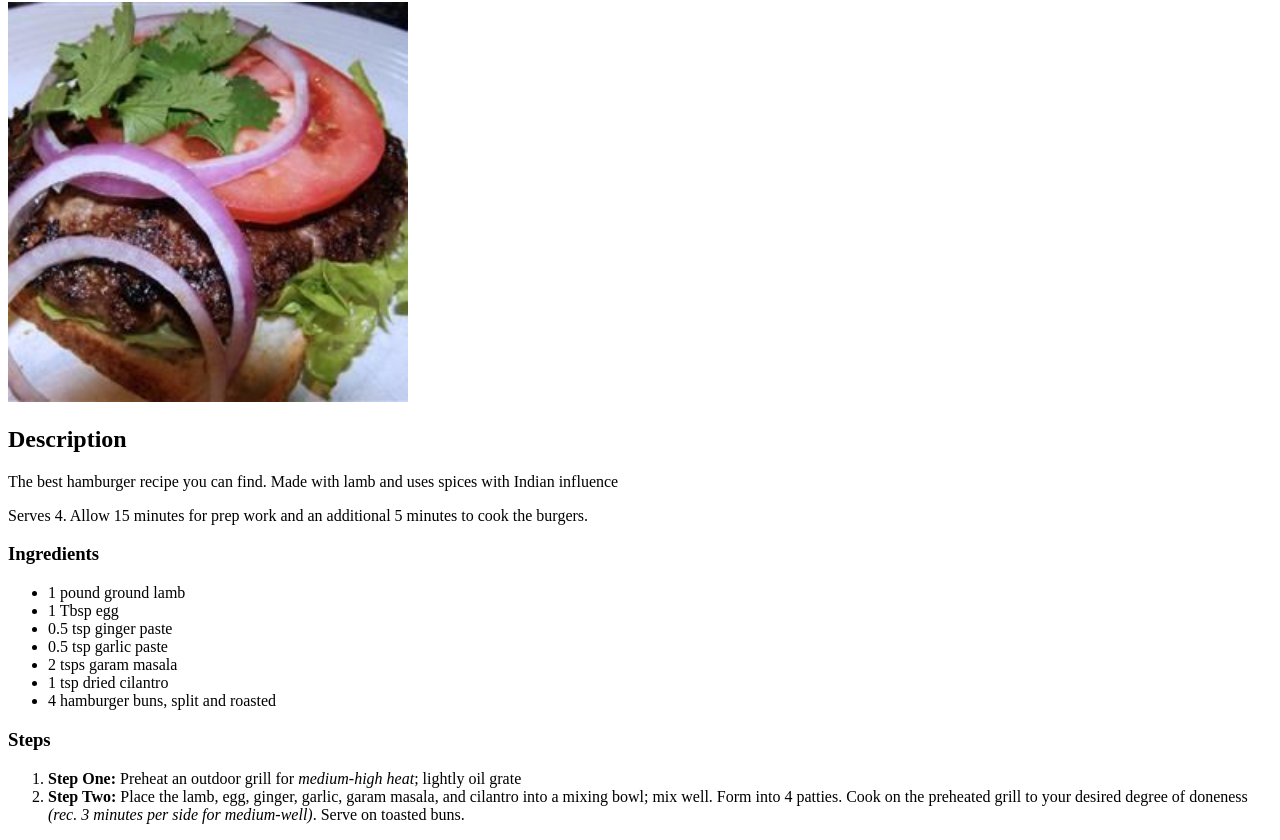
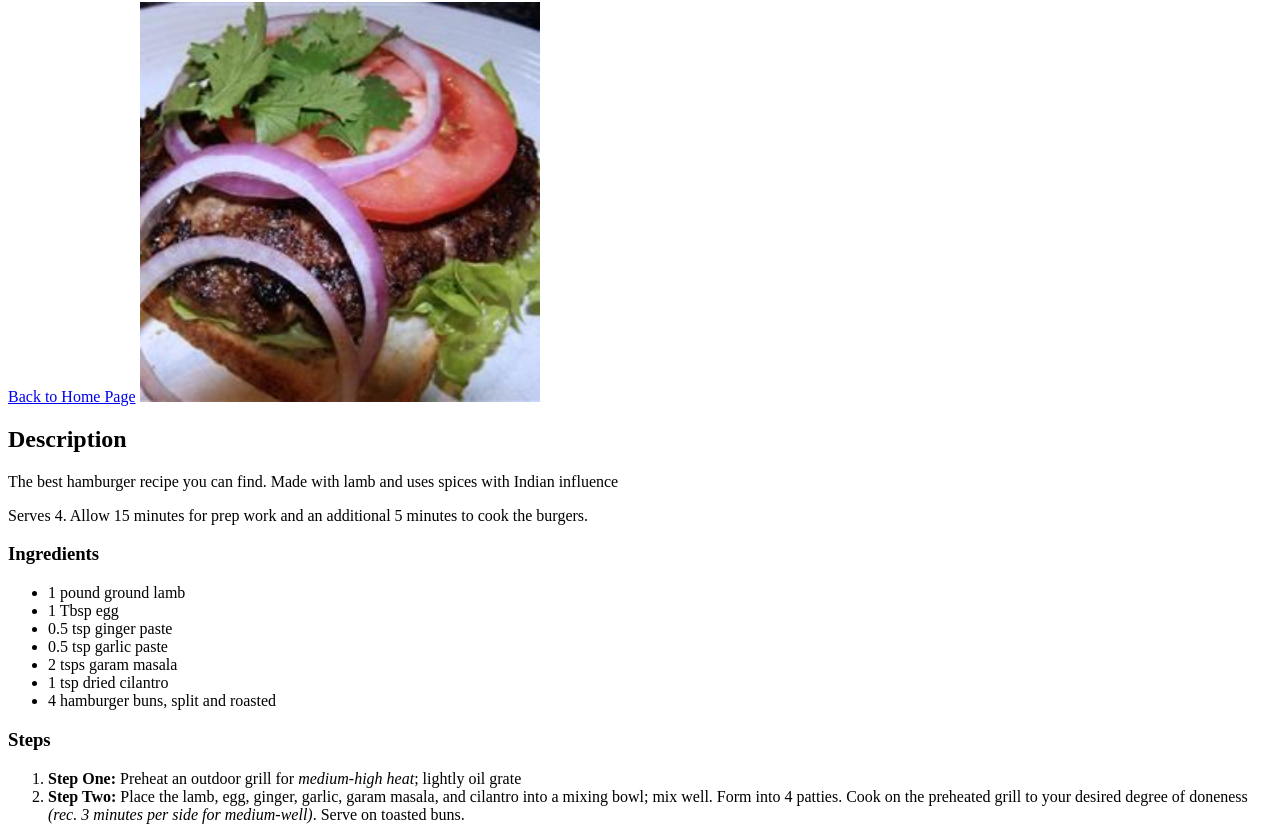
Before and after one commit to christien07/odin-recipes, a plain HTML site: page recipes/easyburgers.html in a window 1280 px wide. Shown: the part 78-918 px from the top of the page. Drawn offline with Linux system fonts and the light colour scheme.

Commit message:
Accessibility improvements.

```diff
--- a/recipes/easyburgers.html
+++ b/recipes/easyburgers.html
@@ -6,6 +6,7 @@
     </head>
     <body>
         <h1>Hamburger Recipe</h1>
+        <a href="./index.html">Back to Home Page</a>
         <img src="../img/hamburger.jpg" alt="A hamburger served medium-well on a plate with toppings including tomato, cilantro, and onion" width="400">
         <h2>Description</h2>
         <p>The best hamburger recipe you can find. Made with lamb and uses spices with Indian influence</p>
```
Also changed, not shown: recipes/easylemonade.html (+1 -0 lines), recipes/lasagna.html (+1 -0 lines).
